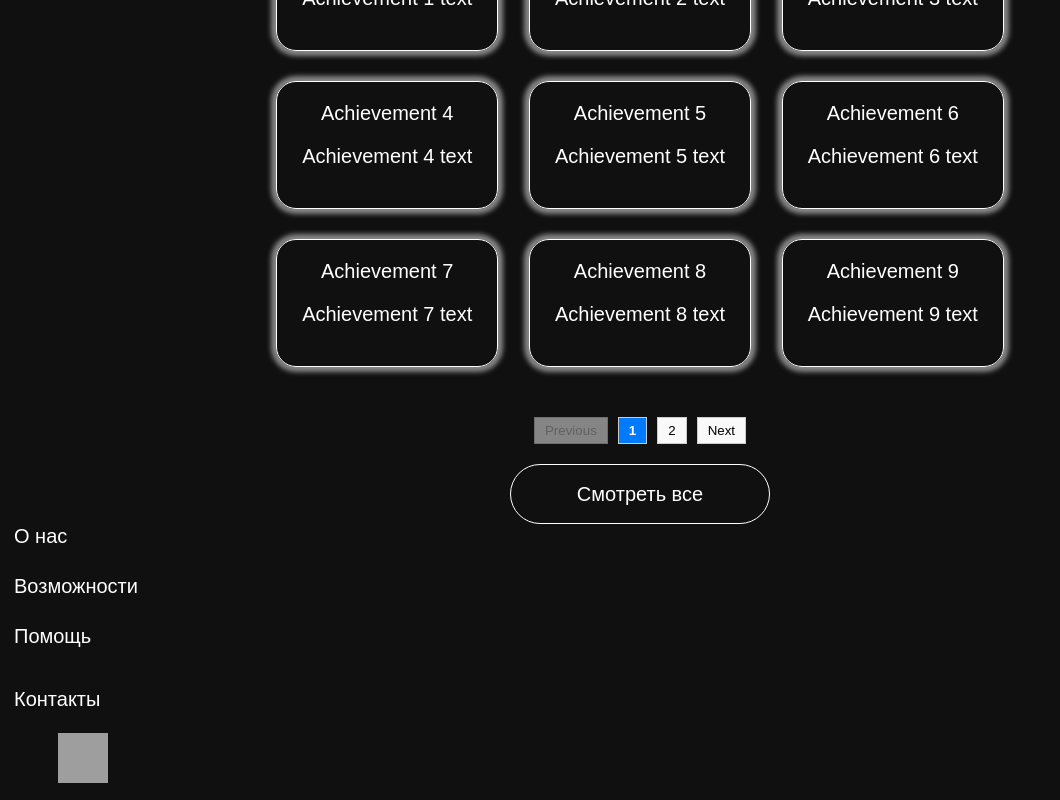
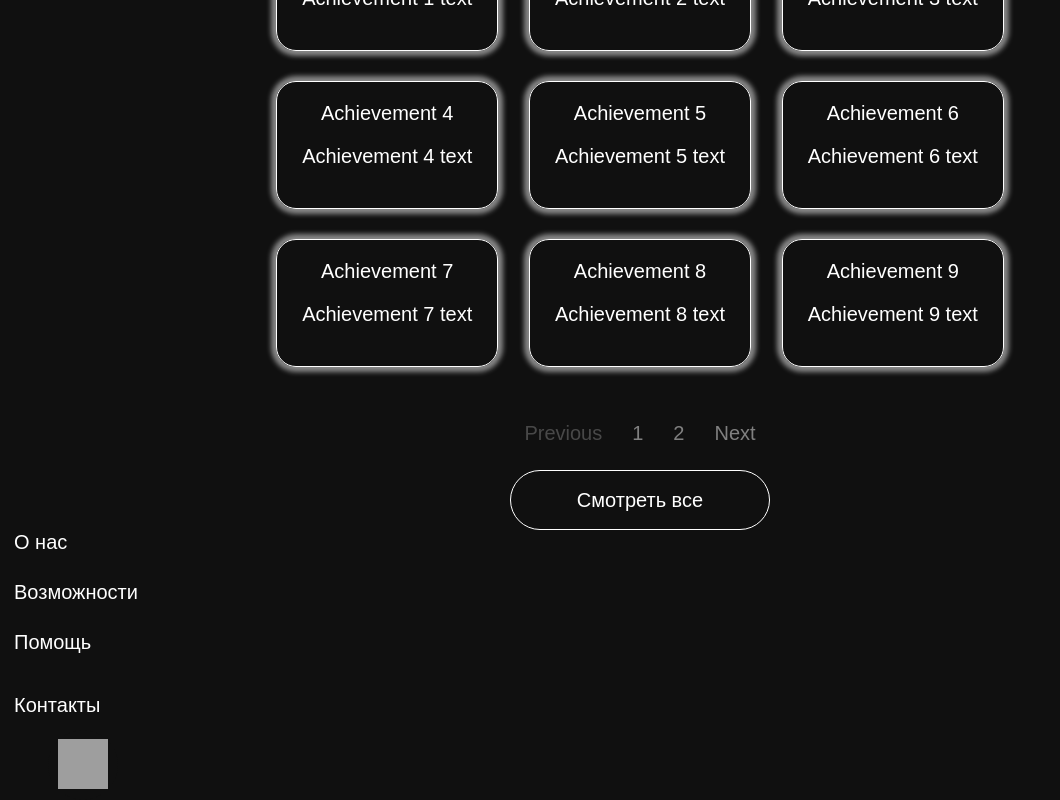
Before and after one commit to Sukmanov/last_chance, a Vue app: page /Profile in a window 1280 px wide. Shown: the part 629-1429 px from the top of the page, without its empty margins (0-1060 px from the left). Built offline with nearby package versions, Linux system fonts and the light colour scheme; grey boxes are pictures that could not be loaded.

Commit message:
added styles pagination

```diff
--- a/src/components/UI/AchievementList.vue
+++ b/src/components/UI/AchievementList.vue
@@ -68,16 +68,23 @@ export default {
       </div>
     </div>
     <div class="pagination">
-      <button @click="prevPage" :disabled="numPage === 1">Previous</button>
+      <button @click="prevPage"
+              :disabled="numPage === 1"
+              id="page-btn"
+      >Previous</button>
       <button
           v-for="page in totalPages"
           :key="page"
           @click="goToPage(page)"
           :class="{ active: numPage === page }"
+          id="page-btn"
       >
         {{ page }}
       </button>
-      <button @click="nextPage" :disabled="numPage === totalPages">Next</button>
+      <button @click="nextPage"
+              :disabled="numPage === totalPages"
+              id="page-btn"
+      >Next</button>
     </div>
   </div>
 </template>
@@ -114,4 +121,17 @@ export default {
   background-color: #007bff;
   color: #fff;
 }
+
+#page-btn {
+  border: none;
+  font-size: 20px;
+  font-weight: 500;
+  font-family: "Rubik", sans-serif;
+  color: grey;
+  background: transparent;
+}
+
+#page-btn:hover {
+  text-decoration: underline;
+}
 </style>
```
